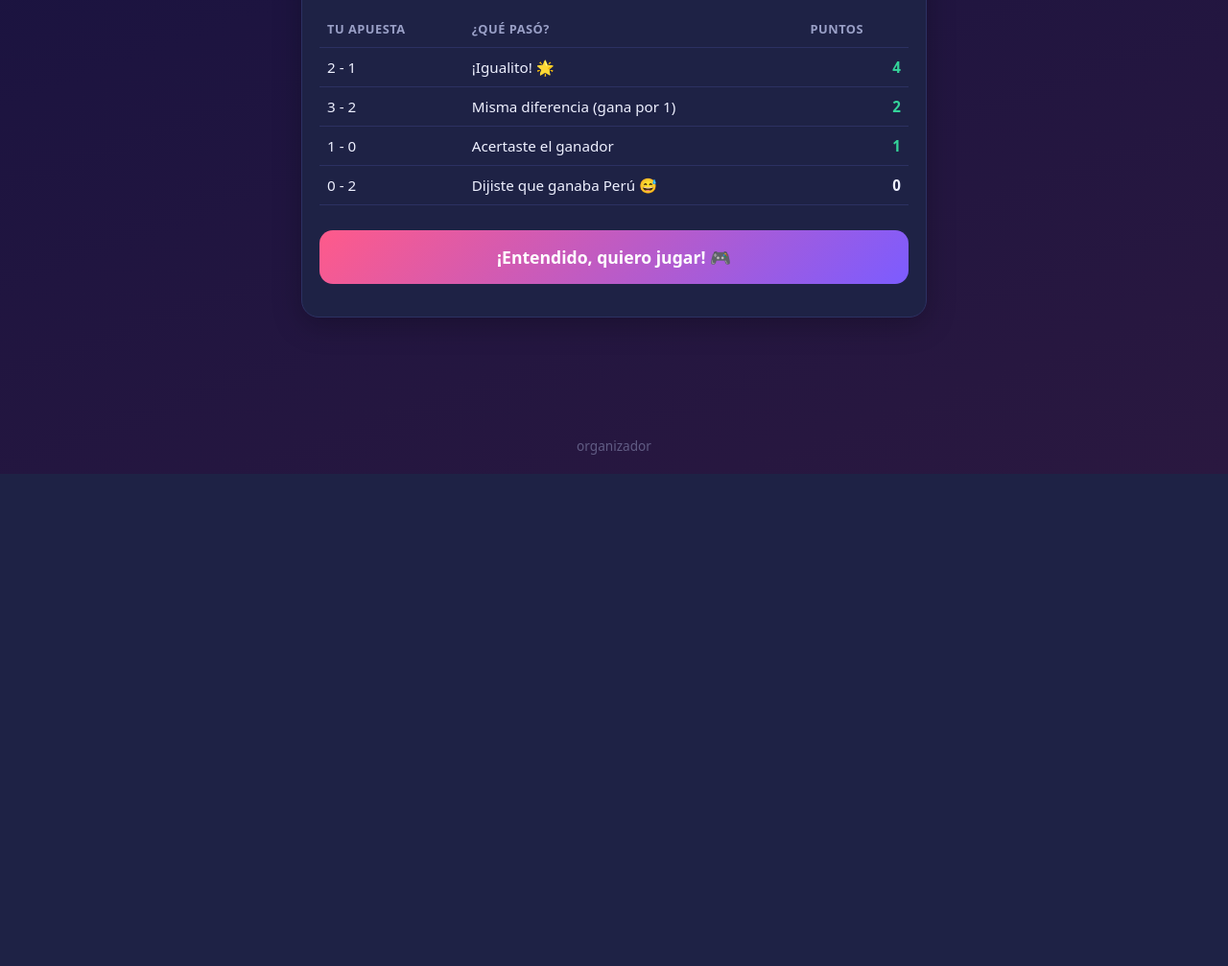
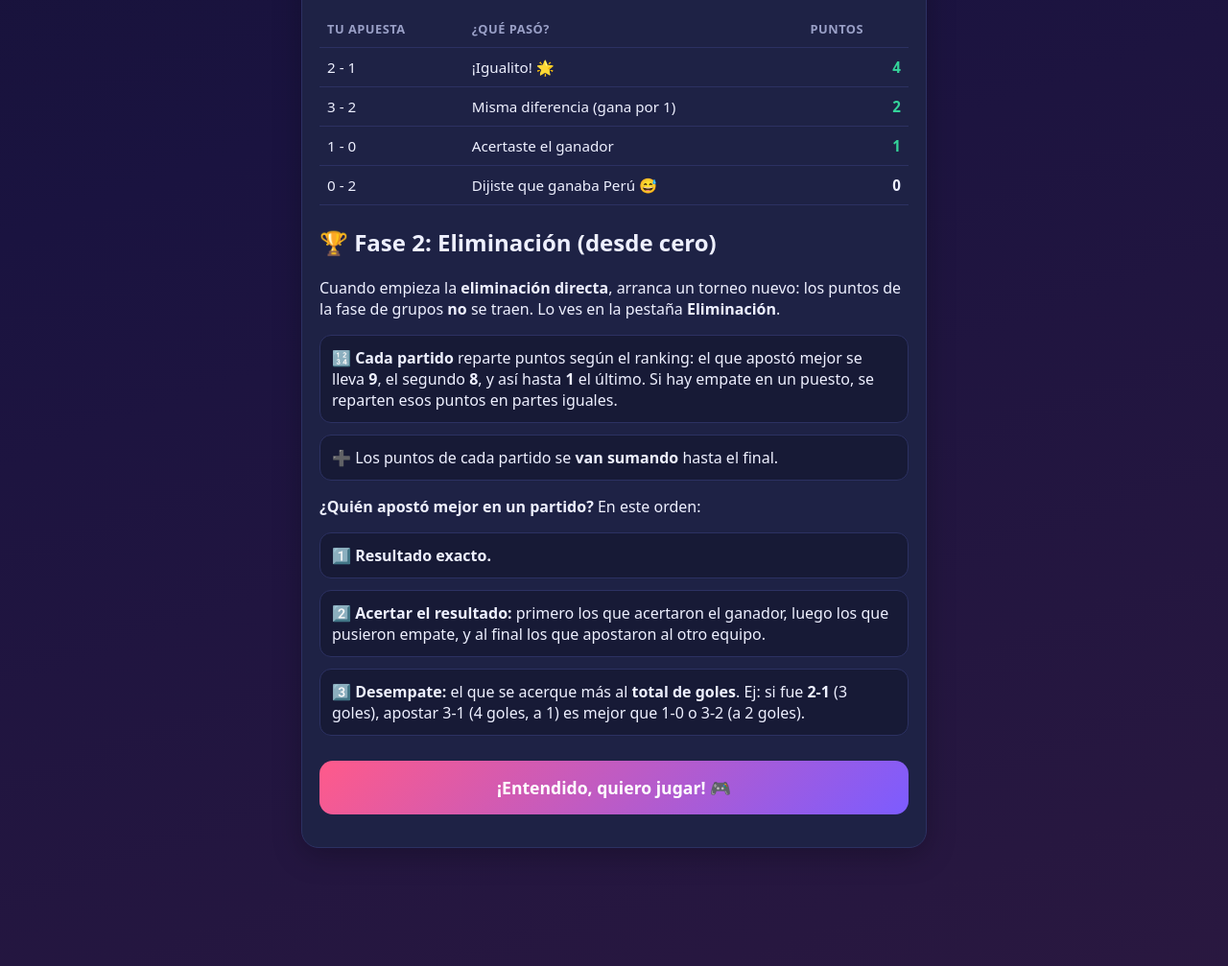
Before and after one commit to panchucrut/juego-del-dia, a Flask app: page /reglas in a window 1280 px wide. Shown: the part 1640-2647 px from the top of the page at 96% size. Before the commit the page ends 2133 px from the top, so only its background shows below. Run offline with Flask 3, Linux system fonts and the light colour scheme.

Commit message:
Fase 2 Eliminacion: puntaje por partido (9..1) acumulado, ranking propio desde cero
Co-Authored-By: Claude Opus 4.8 <noreply@anthropic.com>

```diff
--- a/app.py
+++ b/app.py
@@ -51,6 +51,7 @@ class Match(db.Model):
     home_score = db.Column(db.Integer)
     away_score = db.Column(db.Integer)
     finished = db.Column(db.Boolean, default=False)
+    stage = db.Column(db.String(20), default="grupos")    # grupos | eliminacion
 
 
 class Bet(db.Model):
@@ -70,6 +71,16 @@ class Setting(db.Model):
 
 with app.app_context():
     db.create_all()
+    # migración: agregar columna 'stage' si falta (DB ya existente)
+    try:
+        from sqlalchemy import inspect, text
+        cols = [c["name"] for c in inspect(db.engine).get_columns("match")]
+        if "stage" not in cols:
+            db.session.execute(
+                text("ALTER TABLE match ADD COLUMN stage VARCHAR(20) DEFAULT 'grupos'"))
+            db.session.commit()
+    except Exception:
+        db.session.rollback()
 
 
 # ----------------------------------------------------------------------------
@@ -127,9 +138,11 @@ def day_awards(scores):
 
 
 def day_ranking(fecha):
-    """Devuelve (scores, awards, matches, finished) para un dia.
+    """Devuelve (scores, awards, matches, finished) para un dia (solo fase de grupos).
        Incluye a TODOS los jugadores inscritos; sin apuesta cuenta 0-0."""
-    matches = Match.query.filter_by(match_date=fecha).order_by(Match.kickoff).all()
+    matches = (Match.query.filter(Match.match_date == fecha,
+                                  Match.stage != "eliminacion")
+               .order_by(Match.kickoff).all())
     ids = [m.id for m in matches]
     finished = {m.id: m for m in matches if m.finished}
     bet_map = {}
@@ -162,6 +175,65 @@ def overall_ranking():
             totals.setdefault(pid, {"award": 0.0, "bet": 0})
             totals[pid]["bet"] += s
     return totals
+
+
+# ----------------------------------------------------------------------------
+# Fase 2: ELIMINACIÓN (puntaje por partido, se acumula, empieza de cero)
+# ----------------------------------------------------------------------------
+def rank_key(ph, ap, hs, as_):
+    """Clave de orden de una apuesta (menor = mejor) para un partido jugado.
+       (exacto, acierto-de-resultado, diferencia en total de goles)."""
+    exact = 0 if (ph == hs and ap == as_) else 1
+    rs, ps = sign(hs - as_), sign(ph - ap)
+    if rs != 0:                      # resultado real con ganador
+        tier = 0 if ps == rs else (1 if ps == 0 else 2)   # gana correcto/empate/gana equiv.
+    else:                            # resultado real empate
+        tier = 0 if ps == 0 else 1
+    gd = abs((ph + ap) - (hs + as_))
+    return (exact, tier, gd)
+
+
+def match_award(m, players):
+    """Puntos por un partido de eliminación terminado: ranking de los jugadores
+       (mejor apuesta primero) → 9,8,...,1. Empates en un puesto: promedio."""
+    n = len(players)
+    if n == 0 or not m.finished:
+        return {}
+    bets = {b.player_id: b for b in Bet.query.filter_by(match_id=m.id)}
+    scored = []
+    for p in players:
+        b = bets.get(p.id)
+        ph, ap = (b.home_pred, b.away_pred) if b else (0, 0)
+        scored.append((p.id, rank_key(ph, ap, m.home_score, m.away_score)))
+    scored.sort(key=lambda x: x[1])
+    award, i = {}, 0
+    while i < n:
+        j = i
+        while j + 1 < n and scored[j + 1][1] == scored[i][1]:
+            j += 1
+        pts = sum(n - k for k in range(i, j + 1)) / (j - i + 1)   # posición 0→n, 1→n-1...
+        for k in range(i, j + 1):
+            award[scored[k][0]] = pts
+        i = j + 1
+    return award
+
+
+def knockout_matches():
+    return (Match.query.filter_by(stage="eliminacion")
+            .order_by(Match.kickoff).all())
+
+
+def knockout_ranking():
+    """(totals {pid: puntos}, breakdown {pid: {match_id: pts}}, matches_finished)."""
+    players = Player.query.all()
+    totals = {p.id: 0.0 for p in players}
+    breakdown = {p.id: {} for p in players}
+    finished = [m for m in knockout_matches() if m.finished]
+    for m in finished:
+        for pid, pts in match_award(m, players).items():
+            totals[pid] = totals.get(pid, 0) + pts
+            breakdown.setdefault(pid, {})[m.id] = pts
+    return totals, breakdown, finished
 
 
 # ----------------------------------------------------------------------------
@@ -583,7 +655,7 @@ def apuestas():
 def grupos():
     if not g.player:
         return redirect(url_for("login"))
-    matches = Match.query.all()
+    matches = Match.query.filter(Match.stage != "eliminacion").all()
     by_group = {}
     for m in matches:
         gl = TEAM_GROUP.get(m.home_team)
@@ -617,6 +689,25 @@ def grupos():
             total=len(ms),
         ))
     return render_template("grupos.html", groups=groups)
+
+
+@app.route("/eliminacion")
+def eliminacion():
+    if not g.player:
+        return redirect(url_for("login"))
+    players = Player.query.order_by(Player.name).all()
+    cols = player_colors()
+    totals, breakdown, finished = knockout_ranking()
+    rows = [dict(name=p.name, color=cols.get(p.id), pts=totals.get(p.id, 0.0),
+                 me=(p.id == g.player.id)) for p in players]
+    rows.sort(key=lambda r: (-r["pts"], r["name"].lower()))
+    grid = []
+    for p in players:
+        cells = [breakdown.get(p.id, {}).get(m.id) for m in finished]
+        grid.append(dict(name=p.name, color=cols.get(p.id),
+                         me=(p.id == g.player.id), cells=cells))
+    return render_template("eliminacion.html", rows=rows, matches=finished,
+                           grid=grid, total_ko=len(knockout_matches()))
 
 
 @app.route("/reglas")
@@ -765,8 +856,9 @@ def admin_crear():
     except ValueError:
         flash("Fecha/hora inválida", "error")
         return redirect(url_for("admin"))
+    stage = "eliminacion" if request.form.get("stage") == "eliminacion" else "grupos"
     db.session.add(Match(home_team=home, away_team=away,
-                         kickoff=kdt, match_date=kdt.date()))
+                         kickoff=kdt, match_date=kdt.date(), stage=stage))
     db.session.commit()
     flash("Partido agregado ⚽", "ok")
     return redirect(url_for("admin"))
@@ -816,6 +908,9 @@ def admin_editar(mid):
         except ValueError:
             flash("Fecha/hora inválida", "error")
             return redirect(url_for("admin"))
+    st = request.form.get("stage", "")
+    if st in ("grupos", "eliminacion"):
+        m.stage = st
     db.session.commit()
     flash("Partido actualizado ✏️", "ok")
     return redirect(url_for("admin"))
--- a/templates/base.html
+++ b/templates/base.html
@@ -15,6 +15,7 @@
         <a href="{{ url_for('jugar') }}">Jugar</a>
         <a href="{{ url_for('grupos') }}">Grupos</a>
         <a href="{{ url_for('ranking') }}">Ranking</a>
+        <a href="{{ url_for('eliminacion') }}">Eliminación</a>
         <a href="{{ url_for('apuestas') }}">Apuestas</a>
         <a href="{{ url_for('reglas') }}">Reglas</a>
         <span class="whoami">👤 {{ current_player.name }}</span>
--- a/templates/reglas.html
+++ b/templates/reglas.html
@@ -61,6 +61,26 @@
     </tbody>
   </table>
 
+  <h2>🏆 Fase 2: Eliminación (desde cero)</h2>
+  <p>Cuando empieza la <b>eliminación directa</b>, arranca un torneo nuevo:
+     los puntos de la fase de grupos <b>no</b> se traen. Lo ves en la pestaña
+     <b>Eliminación</b>.</p>
+  <ul class="points">
+    <li>🔢 <b>Cada partido</b> reparte puntos según el ranking: el que apostó
+       mejor se lleva <b>9</b>, el segundo <b>8</b>, y así hasta <b>1</b> el último.
+       Si hay empate en un puesto, se reparten esos puntos en partes iguales.</li>
+    <li>➕ Los puntos de cada partido se <b>van sumando</b> hasta el final.</li>
+  </ul>
+  <p><b>¿Quién apostó mejor en un partido?</b> En este orden:</p>
+  <ul class="points">
+    <li>1️⃣ <b>Resultado exacto.</b></li>
+    <li>2️⃣ <b>Acertar el resultado:</b> primero los que acertaron el ganador,
+       luego los que pusieron empate, y al final los que apostaron al otro equipo.</li>
+    <li>3️⃣ <b>Desempate:</b> el que se acerque más al <b>total de goles</b>.
+       Ej: si fue <b>2-1</b> (3 goles), apostar 3-1 (4 goles, a 1) es mejor que
+       1-0 o 3-2 (a 2 goles).</li>
+  </ul>
+
   {% if not current_player %}
     <p class="center"><a class="btn primary big" href="{{ url_for('login') }}">
       ¡Entendido, quiero jugar! 🎮</a></p>
```
Also changed, not shown: templates/admin.html (+10 -0 lines), templates/eliminacion.html (added, +62 -0 lines).
